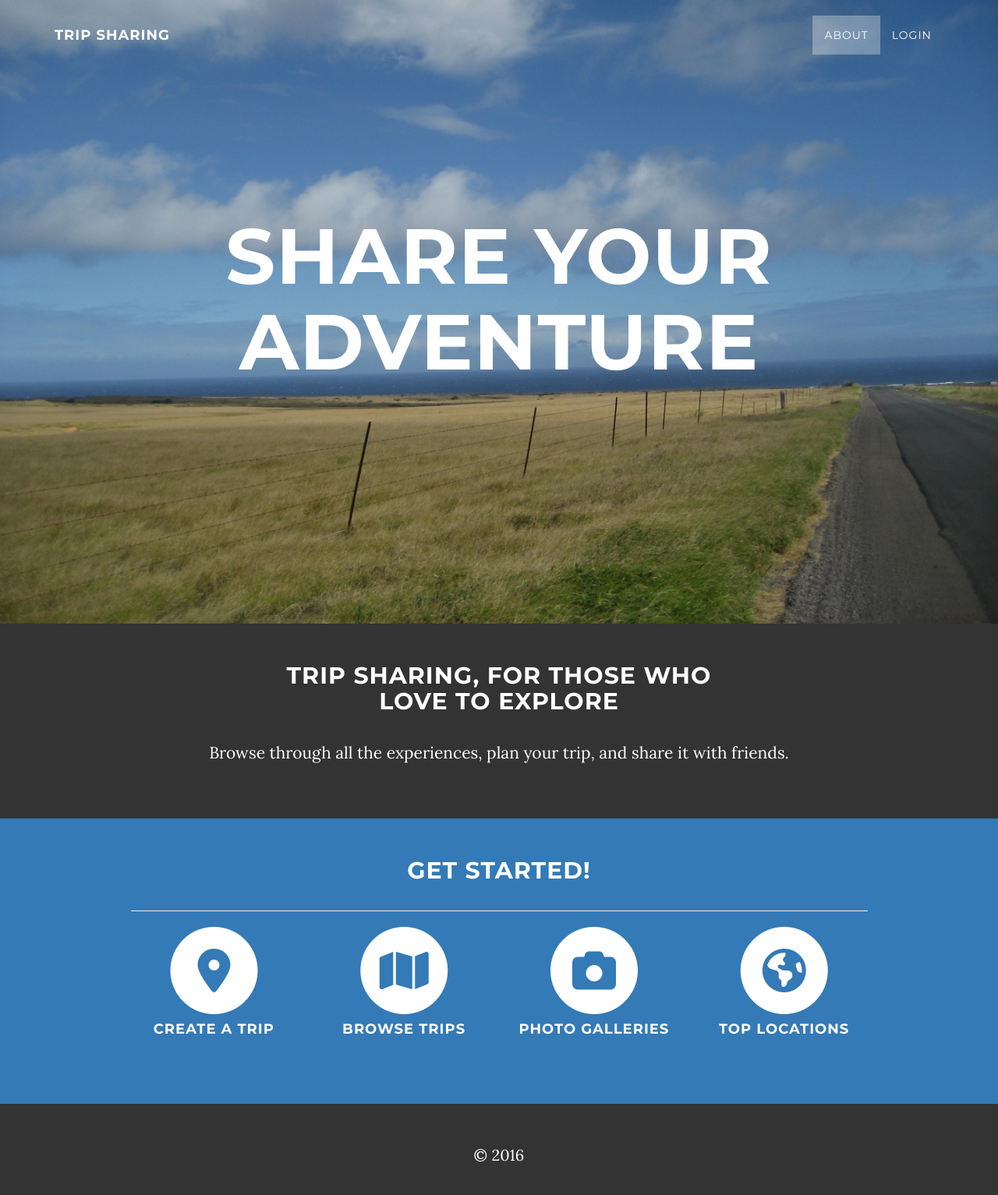
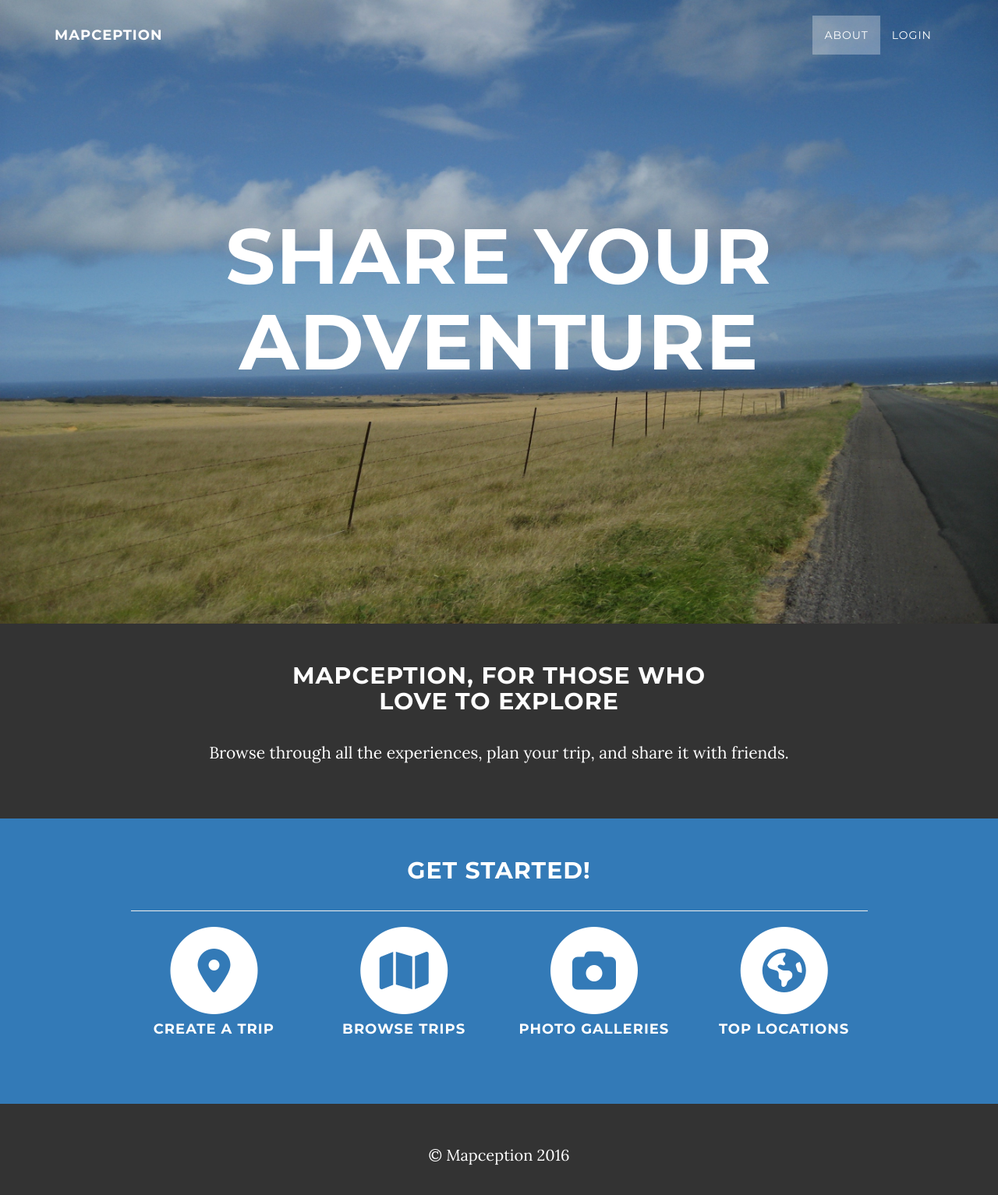
Before and after one commit to afrank150/TripSharingProject, a Django app: page / in a window 1280 px wide. Shown: the whole page at 78% size. Run offline with Django 3.2, Linux system fonts and the light colour scheme; data that the repository does not hold is empty; some libraries are stand-ins or nearby versions.

Commit message:
changed title

```diff
--- a/trips/templates/base.html
+++ b/trips/templates/base.html
@@ -40,7 +40,7 @@
                     Menu <i class="fa fa-bars"></i>
                 </button>
                 <a class="navbar-brand page-scroll" href="/">
-                    Trip Sharing
+                    Mapception
                 </a>
             </div>
 
--- a/trips/templates/home.html
+++ b/trips/templates/home.html
@@ -25,7 +25,7 @@
         <div class="container">
             <div class="row">
                 <div class="col-lg-12 text-center">
-                    <h2>Trip Sharing, for those who<br> love to explore</h2>
+                    <h2>Mapception, for those who<br> love to explore</h2>
                     <p class="lead">Browse through all the experiences, plan your trip, and share it with friends.</p>
                 </div>
             </div>
@@ -110,7 +110,7 @@
         data-share="true"
         data-width="450"
         data-show-faces="true">
-          <p>&copy; 2016</p>
+          <p>&copy; Mapception 2016</p>
       </div>
     </footer>
 
```
